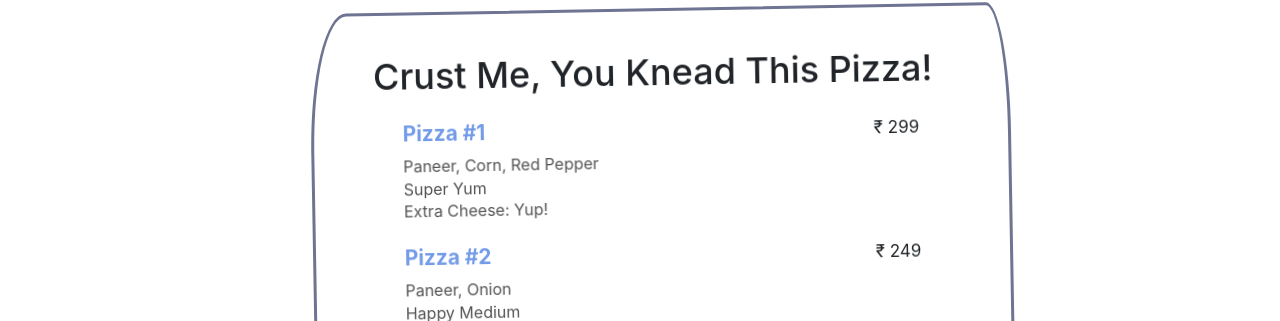
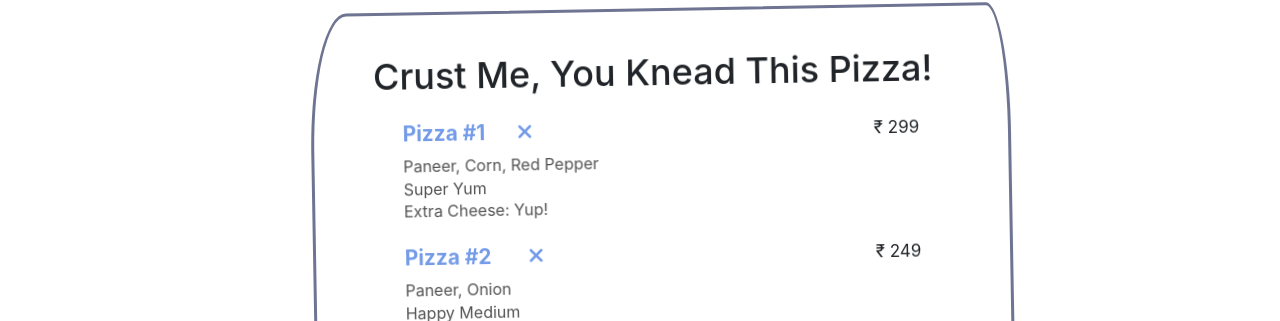
Before and after one commit to eyekavya/BurgerApp-React, a React (Create React App) app: page /cart in a window 1280 px wide. Shown: the part 144-465 px from the top of the page. Built offline with nearby package versions, Linux system fonts and the light colour scheme; a web font is replaced by a local one.

Commit message:
added cross icon for pizza item deletion

```diff
--- a/src/components/Cart/Cart.js
+++ b/src/components/Cart/Cart.js
@@ -10,7 +10,10 @@ function Cart() {
           <div className="pizza-item-container">
             <div className="pizza-item">
               <div className="pizza-desc">
-                <h3>Pizza #1</h3>
+                <h3>
+                  Pizza #1
+                  <i class="fa-sharp fa-solid fa-xmark"></i>
+                </h3>
                 <p>Paneer, Corn, Red Pepper</p>
                 <p>Super Yum</p>
                 <p>Extra Cheese: Yup!</p>
@@ -21,7 +24,9 @@ function Cart() {
             </div>
             <div className="pizza-item">
               <div className="pizza-desc">
-                <h3>Pizza #2</h3>
+                <h3>
+                  Pizza #2 <i class="fa-sharp fa-solid fa-xmark"></i>
+                </h3>
                 <p>Paneer, Onion</p>
                 <p>Happy Medium</p>
                 <p>Extra Cheese: Nope!</p>
@@ -32,7 +37,9 @@ function Cart() {
             </div>
             <div className="pizza-item">
               <div className="pizza-desc">
-                <h3>Pizza #2</h3>
+                <h3>
+                  Pizza #3 <i class="fa-sharp fa-solid fa-xmark"></i>
+                </h3>
                 <p>Paneer, Onion</p>
                 <p>Happy Medium</p>
                 <p>Extra Cheese: Nope!</p>
--- a/src/components/Cart/StyledCart.js
+++ b/src/components/Cart/StyledCart.js
@@ -93,4 +93,9 @@ export const StyledCart = styled.section`
     font-weight: 700;
     margin-top: 1rem;
   }
+
+  h3 i {
+    margin-left: 2rem;
+    cursor: pointer;
+  }
 `;
```
